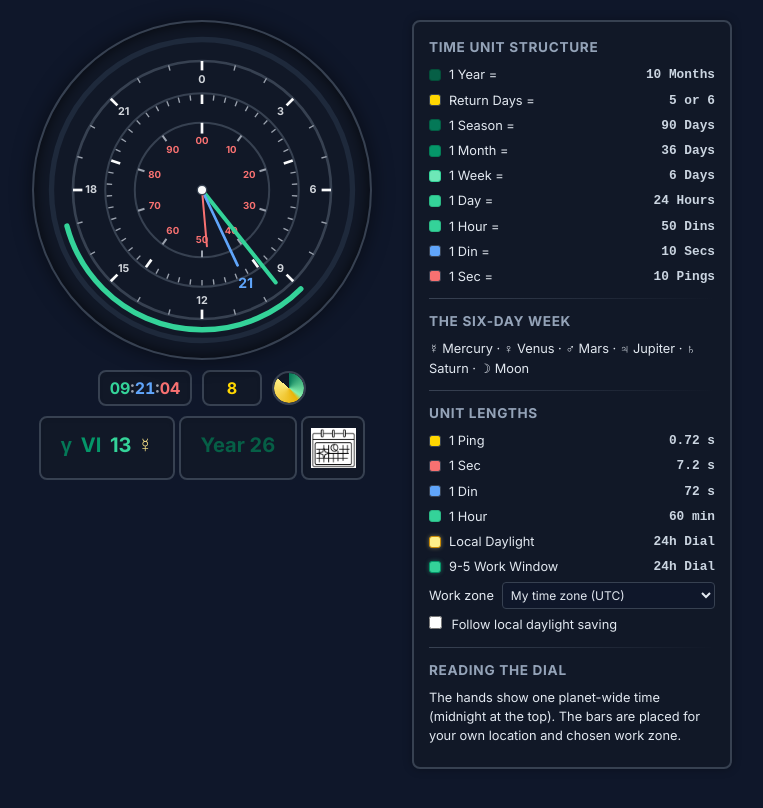
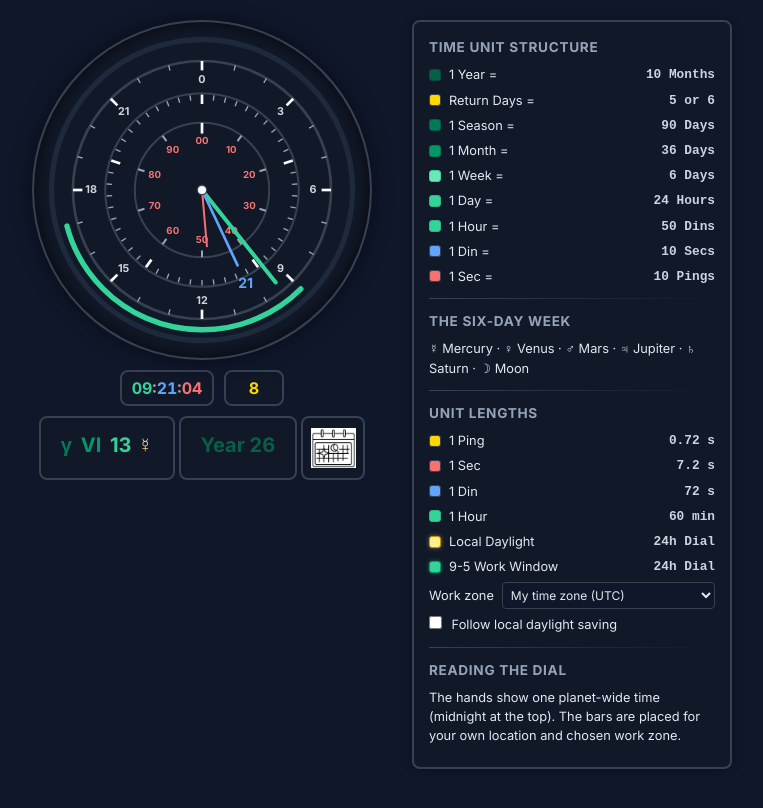
Before and after one commit to JerichoArt/SiderealClock, a plain HTML site: page index.html in a window 1280 px wide. Shown: the whole page, without its empty margins (258-1021 px from the left). Drawn offline with nearby package versions, Linux system fonts and the light colour scheme.

Commit message:
removed breath guide, and updated README

```diff
--- a/app.js
+++ b/app.js
@@ -22,7 +22,6 @@ const dinDisplayText = $('din-display-text');
 const rotationEl = $('rotation-display');
 const yearDisplayEl = $('year-display');
 const pingsDisplayEl = $('pings-display');
-const breathEl = $('breath');
 const timeEl = $('time-display');
 let lastTimeKey = -1;
 const pad2 = n => String(n).padStart(2, '0');
@@ -203,8 +202,6 @@ function updateClock() {
   dinsHand.style.transform = `rotateZ(${(c.hands.dins / S.DINS_PER_HOUR) * 360}deg)`;
   secsHand.style.transform = `rotateZ(${(c.hands.secs / S.SECS_PER_DIN) * 360}deg)`;
 
-  // One sec (10 pings, 7.2 s) is one breath. The pie breathes in for 4 pings and out for 6;
-  // the ping number is green for 0-4 and yellow for 5-9.
   const timeKey = (c.time.hour * 100 + c.time.din) * 10 + c.time.sec;
   if (timeKey !== lastTimeKey) {          // hours:dins:secs only needs redrawing when a sec ticks over
     lastTimeKey = timeKey;
@@ -212,10 +209,6 @@ function updateClock() {
       `<span class="t-din">${pad2(c.time.din)}</span>:<span class="t-sec">${pad2(c.time.sec)}</span>`;
   }
   pingsDisplayEl.textContent = c.time.ping;
-  const inhale = c.time.ping < 5;
-  pingsDisplayEl.classList.toggle('ping-in', inhale);
-  pingsDisplayEl.classList.toggle('ping-out', !inhale);
-  breathEl.style.setProperty('--a', `${(c.hands.secs % 1) * 360}deg`);
 
   // Floating din number, just outside the dins dial.
   const [tx, ty] = polar(76, (c.hands.dins / S.DINS_PER_HOUR) * 360);
--- a/index.html
+++ b/index.html
@@ -44,8 +44,7 @@
 
       <div class="ping-row">
         <div id="time-display" aria-label="Hours, dins and secs">00:00:00</div>
-        <div id="pings-display" class="ping-in">0</div>
-        <div id="breath" class="breath" role="img" aria-label="Breathing cycle: green to breathe in for 4 pings, yellow to breathe out for 6"></div>
+        <div id="pings-display">0</div>
       </div>
       <div class="info-row">
         <div id="rotation-display">Α I 1</div>
--- a/style.css
+++ b/style.css
@@ -163,7 +163,7 @@ body {
 
   /* NEW: Turns the legend into a two-column layout on mobile, then defaults back to a single column block on desktop where it has room to breathe */
   display: grid;
-  grid-template-columns: 1fr;
+  grid-template-columns: minmax(0, 1fr);
   gap: 0px 15px;
 }
 
@@ -202,7 +202,7 @@ body {
 /* On small screens, split items into 2 parallel columns so they take up less vertical space */
 @media (max-width: 767px) {
   .legend-container {
-    grid-template-columns: 1fr 1fr;
+    grid-template-columns: minmax(0, 1fr) minmax(0, 1fr);
   }
 }
 
@@ -280,50 +280,7 @@ body {
   font-weight: bold;
 }
 
-/* --- Breath cycle: one sec (10 pings, 7.2 s) = 4 pings in (green), 6 pings out (yellow) --- */
 .ping-row { display: flex; align-items: center; justify-content: center; gap: 10px; }
-#pings-display.ping-in  { color: #86EFAC; }
-#pings-display.ping-out { color: #FFD700; }
-
-.breath {
-  --a: 0deg;
-  position: relative;
-  width: 34px;
-  height: 34px;
-  border-radius: 50%;
-  background-color: #111827;
-  border: 2px solid #374151;
-  box-shadow: inset 0 2px 4px 0 rgba(0, 0, 0, 0.06);
-}
-
-/* The coloured wedge: a fixed gradient around the circle, revealed clockwise from the top. */
-.breath::before {
-  content: '';
-  position: absolute;
-  inset: 0;
-  border-radius: 50%;
-  background: conic-gradient(from 0deg,
-    #047857 0deg,      /* start of the in-breath: dark green */
-    #86EFAC 124deg,    /* lighter green */
-    #EAB308 144deg,    /* ping 4: yellow, the out-breath begins */
-    #FEF08A 320deg,    /* ping 9: pale yellow */
-    #047857 360deg);   /* fades back to green */
-  -webkit-mask-image: conic-gradient(#000 0deg, #000 var(--a), transparent var(--a), transparent 360deg);
-  mask-image: conic-gradient(#000 0deg, #000 var(--a), transparent var(--a), transparent 360deg);
-}
-
-/* --- Work zone picker --- */
-.legend-item label { flex-shrink: 0; margin-right: 8px; }
-.legend-item select {
-  flex: 1;
-  min-width: 0;
-  background-color: #0F172A;
-  color: #e2e8f0;
-  border: 1px solid #374151;
-  border-radius: 4px;
-  padding: 4px;
-  font-size: 0.75rem;
-}
 
 /* --- Digital time box: hours:dins:secs --- */
 #time-display {
@@ -342,3 +299,21 @@ body {
 #time-display .t-din  { color: #60A5FA; }
 #time-display .t-sec  { color: #F87171; }
 .legend-item input[type="checkbox"] { margin-right: 6px; accent-color: #34D399; }
+
+/* --- Work zone picker --- */
+.legend-item label { flex-shrink: 0; margin-right: 8px; }
+.legend-item select {
+  flex: 1 1 0;
+  width: 0;                 /* a long zone name can no longer stretch the legend */
+  min-width: 0;
+  max-width: 100%;
+  background-color: #0F172A;
+  color: #e2e8f0;
+  color-scheme: dark;       /* dark drop-down list as well */
+  border: 1px solid #374151;
+  border-radius: 4px;
+  padding: 4px;
+  font-size: 0.75rem;
+  text-overflow: ellipsis;
+}
+.legend-item select option { background-color: #0F172A; color: #e2e8f0; }
```
Also changed, not shown: 2 other files.
